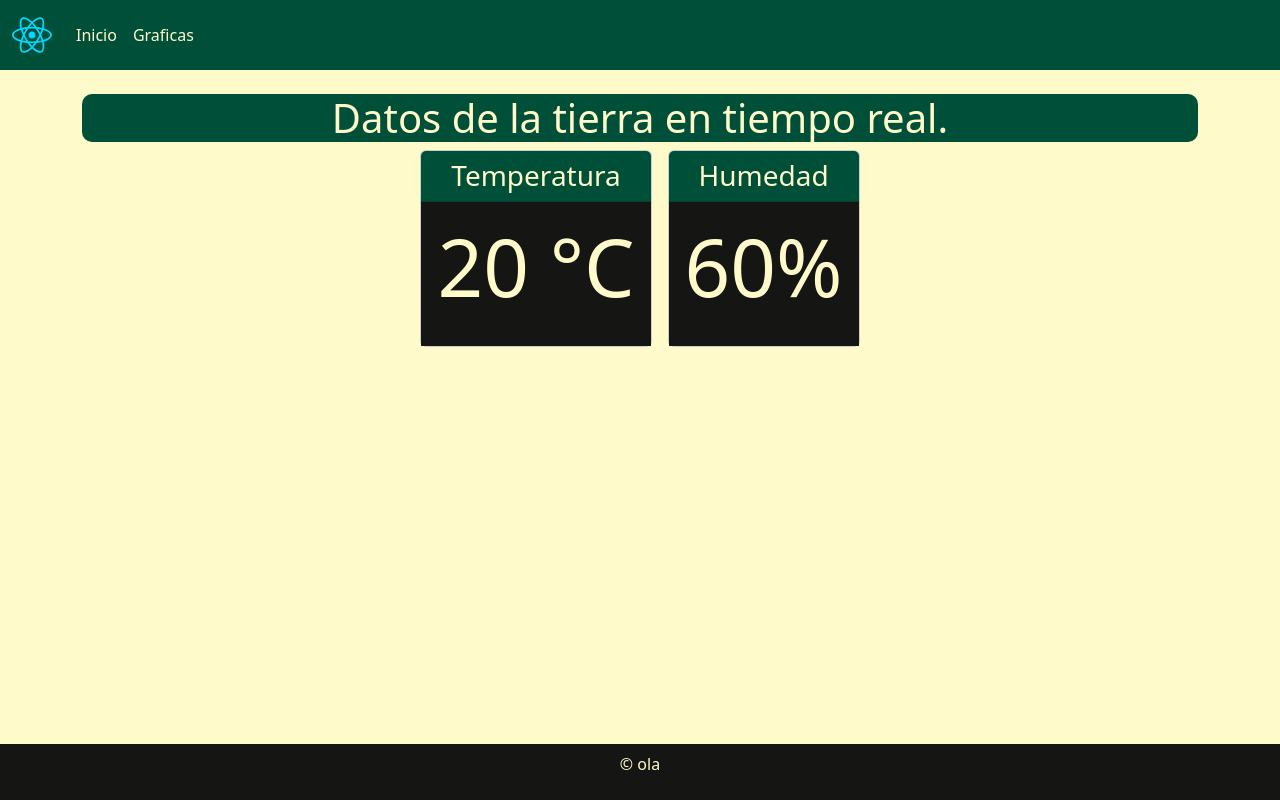
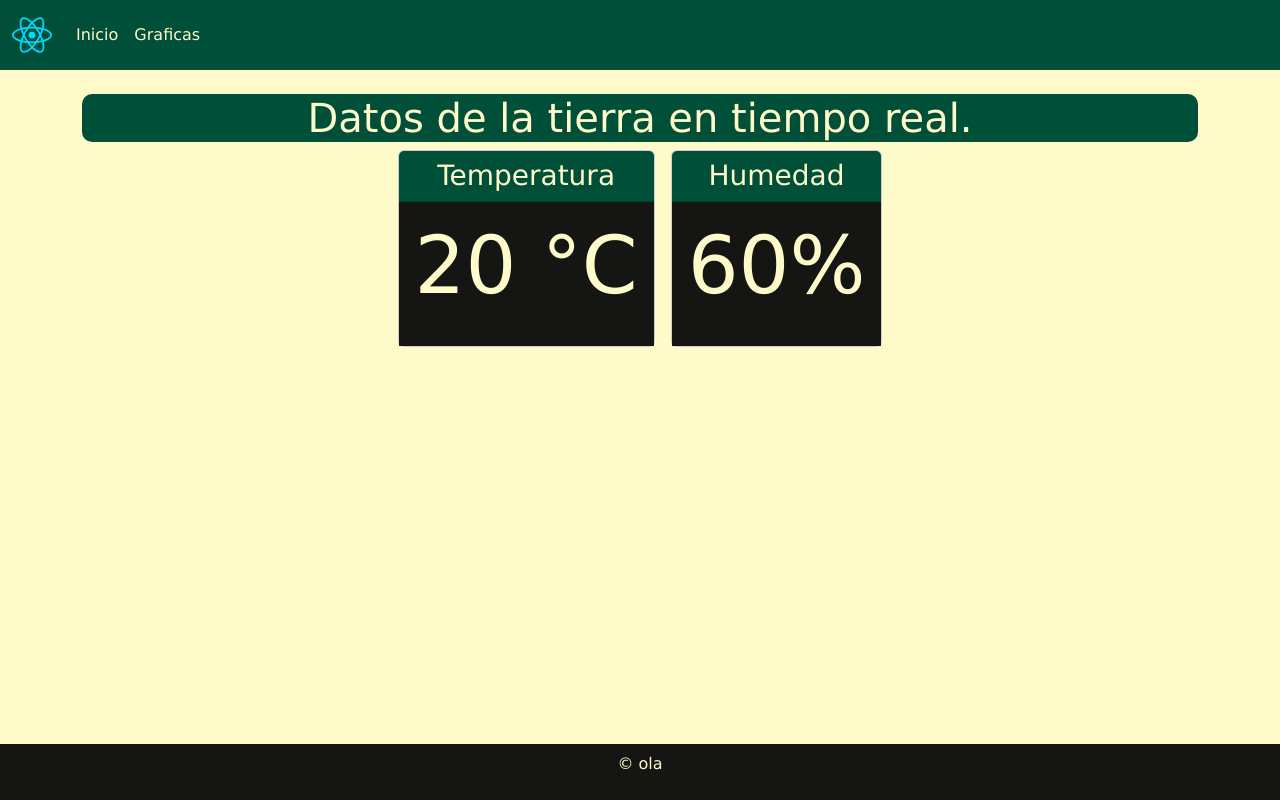
Before and after one commit to JuanAmaya14/MiPlanta, a React (Vite) app in the folder FRONTEND/MiPlantaFront/: page / in a window 1280 px wide. Built offline with nearby package versions, Linux system fonts and the light colour scheme.

Commit message:
integracion sass y cambio de fuente de letra

```diff
--- a/FRONTEND/MiPlantaFront/package.json
+++ b/FRONTEND/MiPlantaFront/package.json
@@ -12,7 +12,8 @@
   "dependencies": {
     "react": "^19.2.0",
     "react-dom": "^19.2.0",
-    "react-router-dom": "^7.13.1"
+    "react-router-dom": "^7.13.1",
+    "sass": "^1.98.0"
   },
   "devDependencies": {
     "@eslint/js": "^9.39.1",
--- a/FRONTEND/MiPlantaFront/src/App.jsx
+++ b/FRONTEND/MiPlantaFront/src/App.jsx
@@ -1,4 +1,4 @@
-import "./App.css";
+import "./scss/App.scss";
 import { BrowserRouter, Routes, Route } from "react-router-dom";
 import Principal from "./pages/Principal.jsx";
 import Graficos from "./pages/PaginaGraficos.jsx";
--- a/FRONTEND/MiPlantaFront/src/App.css
+++ b/FRONTEND/MiPlantaFront/src/scss/App.scss
@@ -1,3 +1,8 @@
+$color1: #004f39;
+$color2: #151613;
+$color3: #fffaca;
+
+
 .seccionDatos {
   text-align: center;
 }
@@ -8,29 +13,30 @@
 }
 
 .seccionDatos .card-header {
-  background-color: #004f39;
+  background-color: $color1;
 }
 
 .seccionDatos .card-body {
-  background-color: #151613;
+  background-color: $color2;
 }
 
 .seccionDatos p,
 .seccionDatos h3 {
-  color: #fffaca !important;
+  color: $color3 !important;
 }
 
 .seccionDatos h1 {
-  color: #fffaca;
-  background-color: #004f39;
+  color: $color3;
+  background-color: $color1;
   border-radius: 10px;
 }
 
 body {
-  background-color: #fffaca;
+  background-color: $color3;
   display: flex;
   flex-direction: column;
   min-height: 100vh;
+  font-family: Verdana, Geneva, Tahoma, sans-serif;
 }
 
 main {
@@ -38,20 +44,20 @@ main {
 }
 
 footer {
-  background-color: #151613;
-  color: #fffaca;
+  background-color: $color2;
+  color: $color3;
 }
 
 header nav {
-  background-color: #004f39;
+  background-color: $color1;
 }
 
 .navbar,
 .navbar .navbar-brand,
 .navbar .nav-link {
-  color: #fffaca !important;
+  color: $color3 !important;
 }
 
 .nav-item:hover {
-  border-bottom: 1px solid #fffaca;
+  border-bottom: 1px solid $color3;
 }
```
Also changed, not shown: 2 other files (tests, documents, lock files or other folders).
